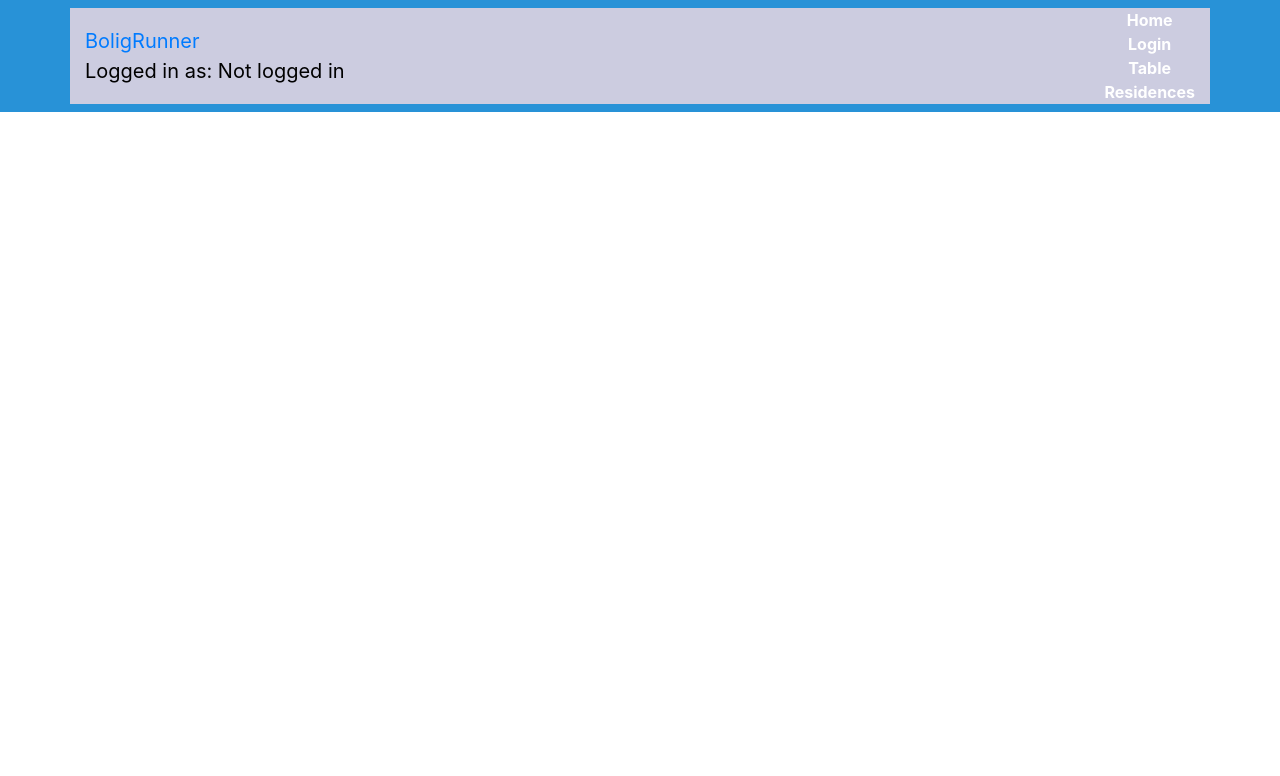
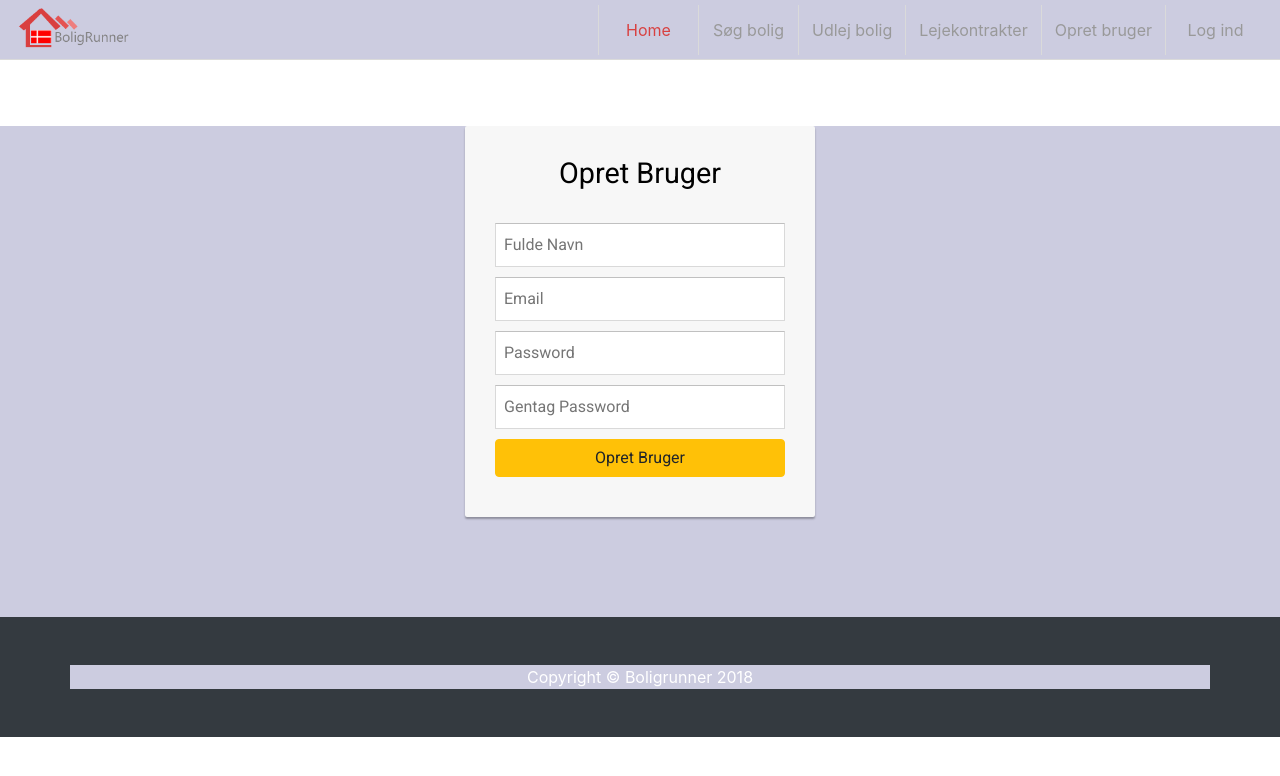
Before and after one commit to Alek2750/SYSProjekt, a React (Create React App) app in the folder react-app/: page /Register in a window 1280 px wide. Shown: the top 776 px of the page. Built offline with nearby package versions, Linux system fonts and the light colour scheme; what react-bootstrap-table2-editor, react-bootstrap-table2-filter would draw is missing.

Commit message:
Implement soon done. Kan ikke få Find og Details til at virke endnu. Kommer med senere

```diff
--- a/react-app/src/App.js
+++ b/react-app/src/App.js
@@ -6,6 +6,10 @@ import AppClient from './AppClientPagination'
 import Jwt from './Jwt';
 import ResidenceList from './ResidenceList';
 import Home from './Home';
+import Login from './Login';
+import Register from './Register';
+import Find from './Find';
+import Details from './Details';
 //import facade from "./apiFacade";
 
 //const Logout = () => <div>{facade.logout()}You have now been logged out</div>;
@@ -17,9 +21,12 @@ class App extends Component {
         <div>
           <Navbar />
           <Route exact path="/" component={Home} />
-          <Route path="/Login" component={Jwt} />
+          <Route path="/Login" component={Login} />
           <Route path="/DataTable" component={AppClient} />
           <Route path="/ResidenceList" component={ResidenceList} />
+          <Route path="/Register" component={Register} />
+          <Route path="/Find" component={Find} />
+          <Route path="/Details" component={Details} />
         </div>
       </Router>
     );
--- /dev/null
+++ b/react-app/src/Home.js
@@ -0,0 +1,119 @@
+import React, { Component } from 'react'
+import { Link } from 'react-router-dom';
+import foto2 from './estate.png'
+import { Jumbotron, Grid, Image, Button } from 'react-bootstrap';
+import './main.css';
+//import './Home.css';
+
+export default class Home extends Component {
+    render() {
+        return (
+            <div>
+                <section id="pagebanner" class="align-middle">
+                    <div class="container">
+                        <div class="row">
+                            <div class="col-lg-12">
+                                <h1 class="Frontpage__top-header">Find din næste lejebolig</h1>
+                            </div>
+                            <div class="col-lg-2"></div>
+                            <div class="col-lg-8 center">
+
+                                <form action="Find">
+                                    <label for="find" class="sr-only"></label> <input id="find"
+                                        class="custom-form-control input-group-lg" type="text" name="find"
+                                        title="Hvor vil du gerne bo?" placeholder="Hvor vil du gerne bo?" />
+
+                                    <button class="btn find">Søg blandt 10.805 lejeboliger</button>
+                                </form>
+                            </div>
+                            <div class="col-lg-2"></div>
+                        </div>
+                    </div>
+                </section>
+
+                <section class="info-box">
+                    <div class="container center">
+                        <div class="row">
+                            <div class="col-lg-4 col-sm-6 portfolio-item">
+                                <h4 class="card-title">
+                                    <a href="#">9.008 nye lejeboliger</a>
+                                </h4>
+                                <p class="card-text">oprettet de sidste 30 dage</p>
+                            </div>
+                            <div class="col-lg-4 col-sm-6 portfolio-item">
+                                <h4 class="card-title">
+                                    <a href="#">17.133 brugere</a>
+                                </h4>
+                                <p class="card-text">har fundet bolig de sidste 2 måneder</p>
+                            </div>
+                            <div class="col-lg-4 col-sm-6 portfolio-item">
+                                <h4 class="card-title">
+                                    <a href="#">Kundeservice</a>
+                                </h4>
+                                <p class="card-text">6-24 hver dag – Hele året</p>
+                            </div>
+                        </div>
+                    </div>
+                </section>
+
+
+                <div class="container info-box-2">
+
+                    <div class="row">
+
+                        <div class="col-lg-custom portfolio-item">
+                            <div class="card h-100">
+                                <span class="Frontpage__cities-item__name">København</span> <a
+                                    href="#"><img class="card-img-top" src="images/testcity.jpg"
+                                        alt="" /> </a>
+                            </div>
+                        </div>
+                        <div class="col-lg-custom portfolio-item">
+                            <span class="Frontpage__cities-item__name">Odense</span>
+                            <div class="card h-100">
+                                <a href="#"><img class="card-img-top" src="images/testcity.jpg"
+                                    alt="" /> </a>
+                            </div>
+                        </div>
+                        <div class="col-lg-custom portfolio-item">
+                            <span class="Frontpage__cities-item__name">Fyn</span>
+                            <div class="card h-100">
+                                <a href="#"><img class="card-img-top" src="images/testcity.jpg"
+                                    alt="" /> </a>
+                            </div>
+                        </div>
+                        <div class="col-lg-custom portfolio-item">
+                            <span class="Frontpage__cities-item__name">En anden by</span>
+                            <div class="card h-100">
+                                <a href="#"><img class="card-img-top" src="images/testcity.jpg"
+                                    alt="" /> </a>
+                            </div>
+                        </div>
+                        <div class="col-lg-custom portfolio-item">
+                            <span class="Frontpage__cities-item__name">En tredje by</span>
+                            <div class="card h-100">
+                                <a href="#"><img class="card-img-top" src="images/testcity.jpg"
+                                    alt="" /> </a>
+                            </div>
+                        </div>
+
+                    </div>
+
+
+                </div>
+
+
+
+                <footer class="py-5 bg-dark">
+                    <div class="container">
+                        <p class="m-0 text-center text-white">Copyright &copy; Boligrunner 2018</p>
+                    </div>
+
+                </footer>
+
+            <script src="vendor/jquery/jquery.min.js"></script>
+            <script src="vendor/bootstrap/dist/js/bootstrap.bundle.min.js"></script>
+            </div>
+        )
+    }
+}
--- a/react-app/src/Home.jsx
+++ /dev/null
@@ -1,25 +0,0 @@
-import React, { Component } from 'react'
-import { Link } from 'react-router-dom';
-import  foto2 from './estate.png'
-import { Jumbotron, Grid, Image, Button } from 'react-bootstrap';
-import './Home.css';
-
-export default class Home extends Component {
-    render() {
-        return (
-            <Grid>
-                <Jumbotron>
-                    <center><h2>Welcome to BoligRunner</h2>
-                    <Image src={foto2} className="header-image" />
-                    <p>Use what you see, don't plan it. We need a shadow side and a highlight side.
-                            Of course he's a happy little stone, cause we don't have any other kind.
-                            If you don't like it - change it. It's your world.</p></center>
-                    <Link to="/Login">
-                        <Button bsStyle="primary">Go to Login</Button>
-                    </Link>
-                </Jumbotron>
-
-            </Grid>
-        )
-    }
-}
--- a/react-app/src/Login.js
+++ b/react-app/src/Login.js
@@ -1,15 +1,49 @@
 import React, { Component } from 'react';
-import './App.css';
+//import './App.css';
+import './main.css';
 
 class Login extends Component {
-  render() {
-    return (
-        <div>
+    render() {
+        return (
+            <div>
+                <section id="login" class="align-middle">
+                    <div class="container">
+                        <div class="loginmodal-container">
+                            <h1>Log ind</h1>
+                            <br />
+                            <form type="POST" action="login.html">
+                                <input type="text" name="user" placeholder="Username" />
+                                <input type="password" name="pass" placeholder="Password" />
+                                <input type="submit" name="login" class="btn btn-success" value="Login" />
+                            </form>
+
+                            <div class="login-help">
+                                <a href="#">Intent Login? </a> - <a href="register.html">Opret en gratis bruger</a>
+                            </div>
+                        </div>
+                    </div>
+                </section>
 
 
-        </div>
-    );
-  }
+
+
+
+                <footer class="py-5 bg-dark">
+                    <div class="container">
+                        <p class="m-0 text-center text-white">Copyright &copy;
+				Boligrunner 2018</p>
+                    </div>
+
+                </footer>
+
+
+                <script src="vendor/jquery/jquery.min.js"></script>
+                <script src="vendor/bootstrap/dist/js/bootstrap.bundle.min.js"></script>
+
+
+            </div>
+        )
+    }
 }
 
 export default Login;
--- a/react-app/src/NaviBar.js
+++ b/react-app/src/NaviBar.js
@@ -1,5 +1,7 @@
-import React, { Component } from "react"
-import './CustomNavbar.css'
+import React, { Component } from "react";
+//import './CustomNavbar.css'
+import './main.css';
+import logo2 from './images/logo2.png'
 import { Navbar, Nav, NavItem } from "react-bootstrap";
 import { Link } from 'react-router-dom';
 import { user } from './Jwt.js';
@@ -10,29 +12,34 @@ import { user } from './Jwt.js';
 class NaviBar extends Component {
     render() {
         return (
-            <Navbar default collapseOnSelect>
-                <Navbar.Header>
-                    <Navbar.Brand>
-                        <Link to="/">BoligRunner</Link>
-                        <div>Logged in as: {user}</div>
-                    </Navbar.Brand>
-                </Navbar.Header>
-                <Nav className='nav'>
-                    <NavItem eventKey={1} componentClass={Link} href="/" to="/">
-                        <b>Home</b>
-                    </NavItem>
-                    <NavItem eventKey={2} componentClass={Link} href="/Login" to="/Login">
-                        <b>Login</b>
-                    </NavItem>
-                    <NavItem eventKey={4} componentClass={Link} href="/DataTable" to="/DataTable">
-                        <b>Table</b>
-                    </NavItem>
-                    <NavItem eventKey={5} componentClass={Link} href="/ResidenceList" to="/ResidenceList">
-                        <b>Residences</b>
-                    </NavItem>
-                </Nav>
-            </Navbar>
-        );
+            <nav class="navbar navbar-expand-lg bg-white fixed-top">
+                <div class="container-fluid">
+                    <a class="navbar-brand" href="/"><img src={logo2} />
+                    </a>
+                    <button class="navbar-toggler" type="button" data-toggle="collapse"
+                        data-target="#navbarResponsive" aria-controls="navbarResponsive"
+                        aria-expanded="false" aria-label="Toggle navigation">
+                        <span class="navbar-toggler-icon"></span>
+                    </button>
+                    <div class="collapse navbar-collapse" id="navbarResponsive">
+                        <ul class="navbar-nav ml-auto">
+                            <li class="nav-item active"><a class="nav-link" href="/">Home
+							<span class="sr-only">(current)</span> </a></li>
+                            <li class="nav-item"><a class="nav-link" href="Find">Søg
+							bolig</a></li>
+                            <li class="nav-item"><a class="nav-link" href="#">Udlej
+							bolig</a></li>
+                            <li class="nav-item"><a class="nav-link" href="#">Lejekontrakter</a>
+                            </li>
+                            <li class="nav-item"><a class="nav-link" href="Register">Opret
+							bruger</a></li>
+                            <li class="nav-item"><a class="nav-link" href="Login">Log ind</a>
+                            </li>
+                        </ul>
+                    </div>
+                </div>
+            </nav>
+        )
     }
 }
 //CSS'en forbundet til App.css
--- a/react-app/src/Register.js
+++ b/react-app/src/Register.js
@@ -1,10 +1,40 @@
 import React, { Component } from 'react';
-import './App.css';
+//import './App.css';
+import './main.css';
 
 class Register extends Component {
   render() {
     return (
         <div>
+        <section id="login" class="align-middle">
+		<div class="container">
+			<div class="loginmodal-container">
+				<h1>Opret Bruger</h1>
+				<br/>
+				<form type="POST" action="register.html">
+					<input type="text" name="fullname" placeholder="Fulde Navn"/>
+					<input type="text" name="email" placeholder="Email"/>
+					<input type="password" name="pass" placeholder="Password"/>
+					<input type="password" name="confirm_pass" placeholder="Gentag Password"/>
+					<input type="submit" name="login" class="btn btn-warning" value="Opret Bruger"/>
+				</form>
+			</div>
+		</div>
+	</section>
+
+
+
+	<footer class="py-5 bg-dark">
+		<div class="container">
+			<p class="m-0 text-center text-white">Copyright &copy;
+				Boligrunner 2018</p>
+		</div>
+
+	</footer>
+
+
+	<script src="vendor/jquery/jquery.min.js"></script>
+	<script src="vendor/bootstrap/dist/js/bootstrap.bundle.min.js"></script>
 
 
         </div>
```
